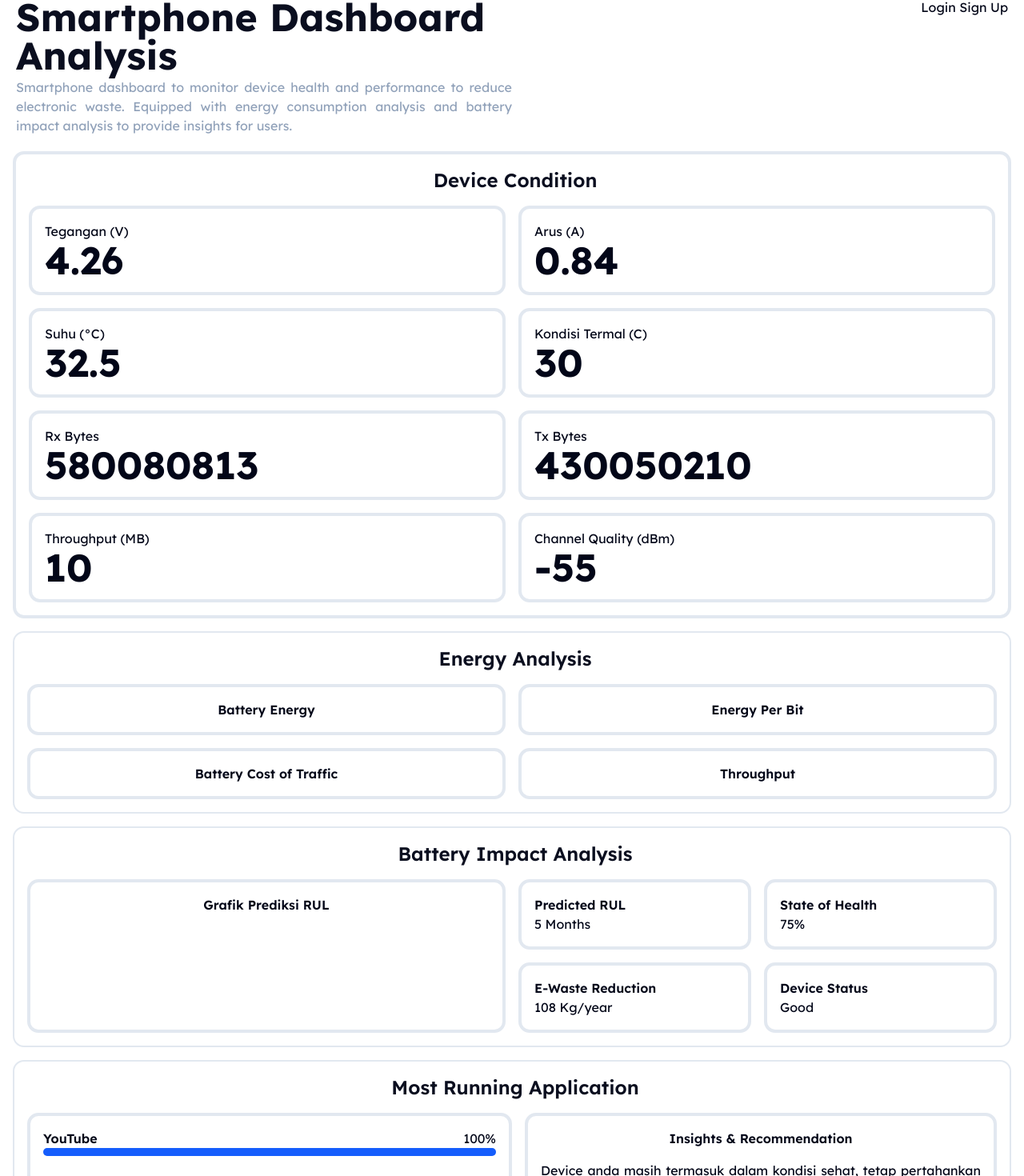
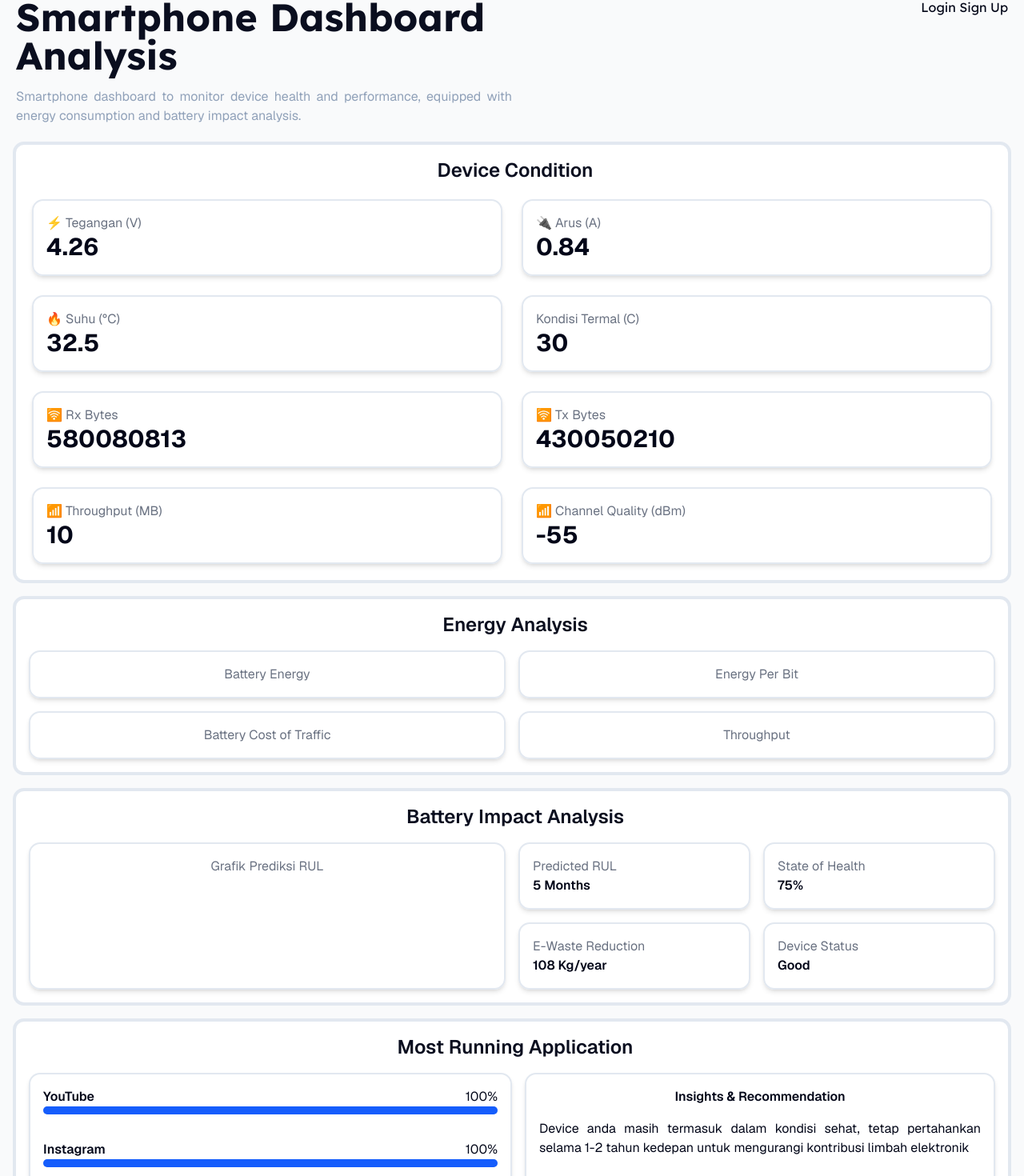
Before and after one commit to fadeldnswr/smartphone-battery-fe, a Next.js app: page / in a window 1280 px wide. Shown: the part 23-1493 px from the top of the page at 80% size. Built offline with nearby package versions, Linux system fonts and the light colour scheme.

Commit message:
Revised font types and colors

```diff
--- a/src/app/page.tsx
+++ b/src/app/page.tsx
@@ -6,7 +6,7 @@ import Navbar from "@/layouts/Navbar";
 
 export default function Home() {
   return (
-    <div className="font-['Lexend'] p-4">
+    <div className="font-['Lexend'] p-4 bg-[#F9FAFB]">
       <Navbar />
       <RawMetrics />
       <EnergyAnalysis />
--- a/src/components/EnergyGraphs.tsx
+++ b/src/components/EnergyGraphs.tsx
@@ -7,9 +7,9 @@ interface GraphProps {
 
 const EnergyGraphs: React.FC<GraphProps> = ({graphTitle}) => {
   return (
-    <div className="box-border size-auto border-4 p-4 rounded-xl">
-      <div className="font-semibold text-center">
-        <h2>{graphTitle}</h2>
+    <div className="box-border size-auto border-2 p-4 rounded-xl shadow-md hover:shadow-lg transition-all duration-300">
+      <div className="text-center text-gray-500">
+        <h2 className="font-sans">{graphTitle}</h2>
       </div>
     </div>
   )
--- a/src/components/MetricsCard.tsx
+++ b/src/components/MetricsCard.tsx
@@ -9,12 +9,12 @@ interface MetricsCardProps {
 // Define function to render a metrics card
 const MetricsCard: React.FC<MetricsCardProps> = ({metricsName, metricsValue}) => {
   return (
-    <div className="box-border size-auto border-4 p-4 rounded-xl">
-      <div className="text-slate-950">
+    <div className="box-border size-auto m-1 border-2 p-4 rounded-xl shadow-md hover:shadow-lg transition-all duration-300">
+      <div className="text-gray-500 font-sans">
         <h3>{metricsName}</h3>
       </div>
       <div>
-        <p className="text-5xl font-bold">{metricsValue}</p>
+        <p className="text-3xl font-bold font-sans">{metricsValue}</p>
       </div>
     </div>
   )
--- a/src/components/MostRunningApp.tsx
+++ b/src/components/MostRunningApp.tsx
@@ -9,7 +9,7 @@ interface MostRunningAppProps {
 
 const MostRunningApp: React.FC<MostRunningAppProps> = ({appName, usagePercentage}) => {
   return (
-    <div className="box-border size-auto p-4 rounded-xl">
+    <div className="box-border size-auto p-4 rounded-xl font-sans">
       <div className="grid grid-cols-2">
         <div>
           <p className="font-semibold">{appName}</p>
--- a/src/components/PredictionMetrics.tsx
+++ b/src/components/PredictionMetrics.tsx
@@ -8,11 +8,11 @@ interface PredictionMetricsProps {
 
 const PredictionMetrics: React.FC<PredictionMetricsProps> = ({metricTitle, metricValue}) => {
   return (
-    <div className="box-border size-auto border-4 p-4 rounded-xl">
-      <div className="font-semibold">
+    <div className="box-border size-auto border-2 p-4 rounded-xl shadow-md hover:shadow-lg transition-all duration-300">
+      <div className="font-sans text-gray-500">
         <h3>{metricTitle}</h3>
       </div>
-      <div>
+      <div className="font-sans font-semibold">
         <p>{metricValue}</p>
       </div>
     </div>
--- a/src/components/RULGraphs.tsx
+++ b/src/components/RULGraphs.tsx
@@ -7,8 +7,8 @@ interface RULGraphsProps {
 
 const RULGraphs: React.FC<RULGraphsProps> = ({graphTitle}) => {
   return (
-    <div className="box-border size-auto border-4 p-4 rounded-xl">
-      <div className="font-semibold text-center">
+    <div className="box-border size-auto border-2 p-4 rounded-xl shadow-md hover:shadow-lg transition-all duration-300">
+      <div className="font-sans text-center text-gray-500">
         <h2>{graphTitle}</h2>
       </div>
     </div>
--- a/src/layouts/BatteryImpactAnalysis.tsx
+++ b/src/layouts/BatteryImpactAnalysis.tsx
@@ -12,8 +12,8 @@ const predictionList = [
 
 const BatteryImpactAnalysis = () => {
   return (
-    <section className="box-border size-auto border-2 p-4 rounded-xl mt-4">
-      <h1 className="text-2xl mb-4 text-[#0A0E1F] pl-2 font-semibold text-center">Battery Impact Analysis</h1>
+    <section className="box-border size-auto border-4 p-4 rounded-xl mt-4 bg-[#FFFFFF]">
+      <h1 className="text-2xl mb-4 text-[#0A0E1F] pl-2 font-semibold font-sans text-center">Battery Impact Analysis</h1>
       <div className="grid grid-cols-2 gap-4">
         <RULGraphs graphTitle="Grafik Prediksi RUL" />
         <div className="grid grid-cols-2 gap-4">
--- a/src/layouts/EnergyAnalysis.tsx
+++ b/src/layouts/EnergyAnalysis.tsx
@@ -11,8 +11,8 @@ const graphsList = [
 
 const EnergyAnalysis = () => {
   return (
-    <section className="box-border size-auto border-2 p-4 rounded-xl mt-4">
-      <h1 className="text-2xl mb-4 text-[#0A0E1F] pl-2 font-semibold text-center">
+    <section className="box-border size-auto border-4 p-4 rounded-xl mt-4 bg-[#FFFFFF]">
+      <h1 className="text-2xl mb-4 text-[#0A0E1F] pl-2 font-semibold font-sans text-center">
         Energy Analysis
       </h1>
       <div className="grid grid-cols-2 gap-4">
--- a/src/layouts/Insights.tsx
+++ b/src/layouts/Insights.tsx
@@ -11,10 +11,10 @@ const runningApps = [
 
 const Insights = () => {
   return (
-    <section className="box-border size-auto border-2 p-4 rounded-xl mt-4">
+    <section className="box-border size-auto border-4 p-4 rounded-xl mt-4 bg-[#FFFFFF] font-sans">
       <h1 className="text-2xl mb-4 text-[#0A0E1F] pl-2 font-semibold text-center">Most Running Application</h1>
       <div className="grid grid-cols-2 mt-4">
-        <div className="box-border size-auto border-4 rounded-xl">
+        <div className="box-border size-auto border-2 rounded-xl shadow-md hover:shadow-lg transition-all duration-300">
           {runningApps.map((app, index) => (
             <MostRunningApp
             key={index}
@@ -22,9 +22,9 @@ const Insights = () => {
             usagePercentage={app.usagePercentage} />
           ))}
         </div>
-        <div className="box-border size-auto border-4 p-4 rounded-xl ml-4">
-          <h3 className="text-center font-semibold">Insights & Recommendation</h3>
-          <p className="text-justify mt-4">Device anda masih termasuk dalam kondisi sehat,
+        <div className="box-border size-auto border-2 p-4 rounded-xl ml-4 shadow-md hover:shadow-lg transition-all duration-300">
+          <h3 className="text-center font-semibold font-sans">Insights & Recommendation</h3>
+          <p className="text-justify mt-4 font-sans">Device anda masih termasuk dalam kondisi sehat,
             tetap pertahankan selama 1-2 tahun kedepan untuk
             mengurangi kontribusi limbah elektronik</p>
         </div>
--- a/src/layouts/Navbar.tsx
+++ b/src/layouts/Navbar.tsx
@@ -5,10 +5,9 @@ const Navbar = () => {
     <section>
       <nav className="grid grid-cols-4 mb-4 p-1">
         <div className="col-span-2">
-          <h1 className="text-5xl font-bold pb-1 text-[#0A0E1F]">Smartphone Dashboard Analysis</h1>
-          <p className="text-justify text-slate-400">Smartphone dashboard to monitor device health and performance
-            to reduce electronic waste. Equipped with energy consumption analysis and battery impact analysis
-            to provide insights for users.
+          <h1 className="text-5xl font-bold mb-4 text-[#0A0E1F]">Smartphone Dashboard Analysis</h1>
+          <p className="text-justify text-slate-400 font-sans">Smartphone dashboard to monitor device health and performance,
+            equipped with energy consumption and battery impact analysis.
           </p>
         </div>
         <div className="text-right">
--- a/src/layouts/RawMetrics.tsx
+++ b/src/layouts/RawMetrics.tsx
@@ -3,24 +3,24 @@ import MetricsCard from "@/components/MetricsCard";
 
 // Dummy data for proof of concept
 const metricsList = [
-    { metricsName: "Tegangan (V)", metricsValue: 4.26 },
-    { metricsName: "Arus (A)", metricsValue: 0.84 },
-    { metricsName: "Suhu (°C)", metricsValue: 32.5 },
+    { metricsName: "⚡ Tegangan (V)", metricsValue: 4.26 },
+    { metricsName: "🔌 Arus (A)", metricsValue: 0.84 },
+    { metricsName: "🔥 Suhu (°C)", metricsValue: 32.5 },
     { metricsName: "Kondisi Termal (C)", metricsValue: 30 },
-    { metricsName: "Rx Bytes", metricsValue: 580080813 },
-    { metricsName: "Tx Bytes", metricsValue: 430050210 },
-    { metricsName: "Throughput (MB)", metricsValue: 10 },
-    { metricsName: "Channel Quality (dBm)", metricsValue: -55 },
+    { metricsName: "🛜 Rx Bytes", metricsValue: 580080813 },
+    { metricsName: "🛜 Tx Bytes", metricsValue: 430050210 },
+    { metricsName: "📶 Throughput (MB)", metricsValue: 10 },
+    { metricsName: "📶 Channel Quality (dBm)", metricsValue: -55 },
   ];
 
 // Define function to render raw metrics layout
 const RawMetrics = () => {
   return (
-    <section className="box-border size-auto border-4 p-4 rounded-xl">
+    <section className="box-border size-auto border-4 p-4 rounded-xl bg-[#FFFFFF] font-sans">
       <h1 className="text-2xl mb-4 text-[#0A0E1F] pl-2 font-semibold text-center">
         Device Condition
       </h1>
-      <div className="grid grid-cols-2 gap-4">
+      <div className="grid grid-cols-2 gap-4 rounded-xl">
         {metricsList.map((metrics, index) => (
           <MetricsCard
           key={index}
```
